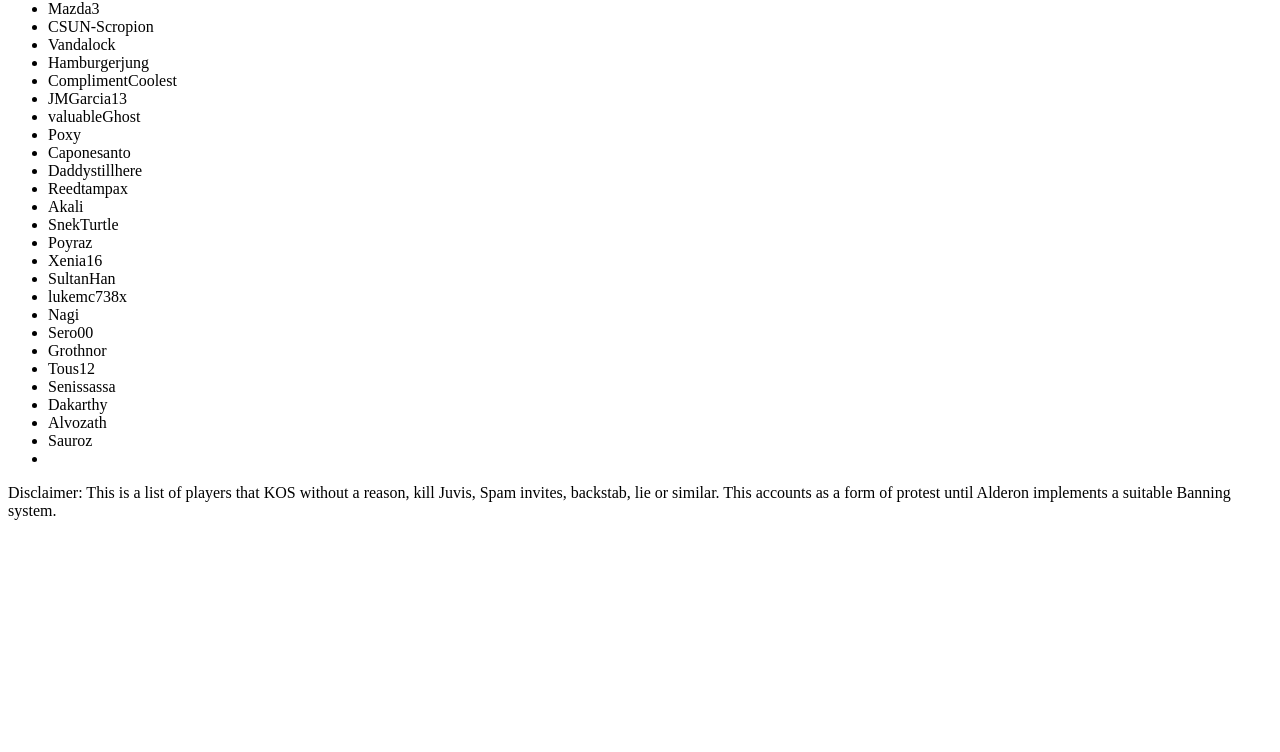
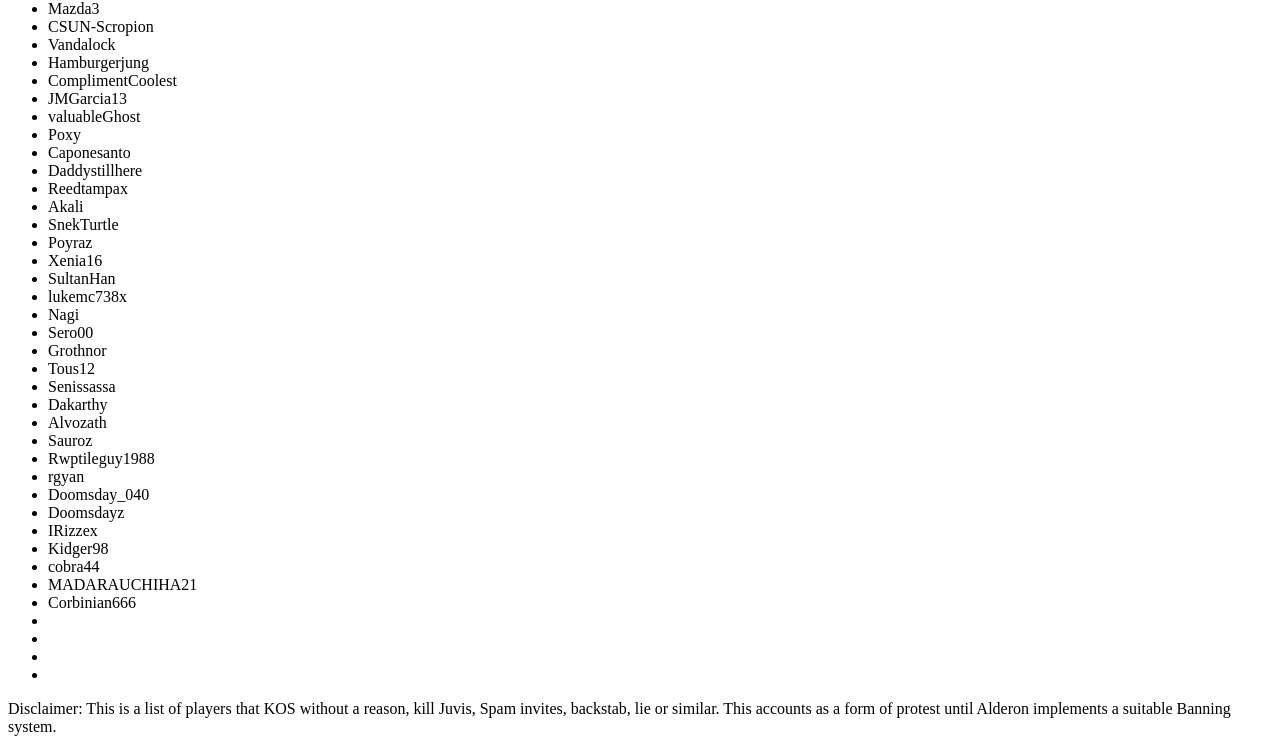
Before and after one commit to PAoPoT/PAoPoT.github.io, a plain HTML site: page index.html in a window 1280 px wide. Shown: the part 127-879 px from the top of the page. Before the commit the page ends 800 px from the top, so only its background shows below. Drawn offline with Linux system fonts and the light colour scheme.

Commit message:
Update index.html

```diff
--- a/index.html
+++ b/index.html
@@ -37,7 +37,19 @@
        <li>Dakarthy</li>
        <li>Alvozath</li>
        <li>Sauroz</li>
-       <li></li>
+       <li>Rwptileguy1988</li>
+      <li>rgyan</li>
+      <li>Doomsday_040</li>
+      <li>Doomsdayz</li>
+      <li>IRizzex</li>
+      <li>Kidger98</li>
+      <li>cobra44</li>
+      <li>MADARAUCHIHA21</li>
+      <li>Corbinian666</li>
+      <li></li>
+      <li></li>
+      <li></li>
+      <li></li>
      </ul>
   <p>Disclaimer: This is a list of players that KOS without a reason, kill Juvis, Spam invites, backstab, lie or similar. This accounts as a form of protest until Alderon implements a suitable Banning system.</p>
  </body>
```
